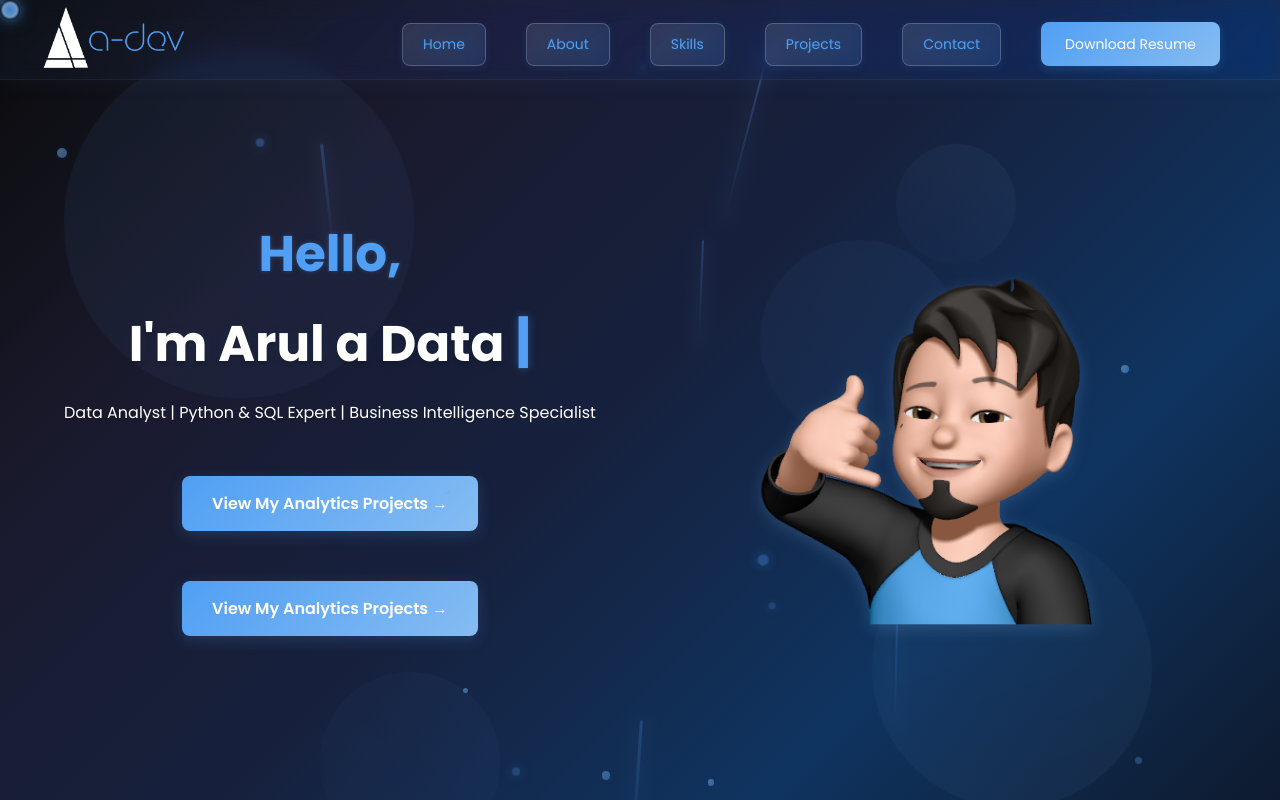
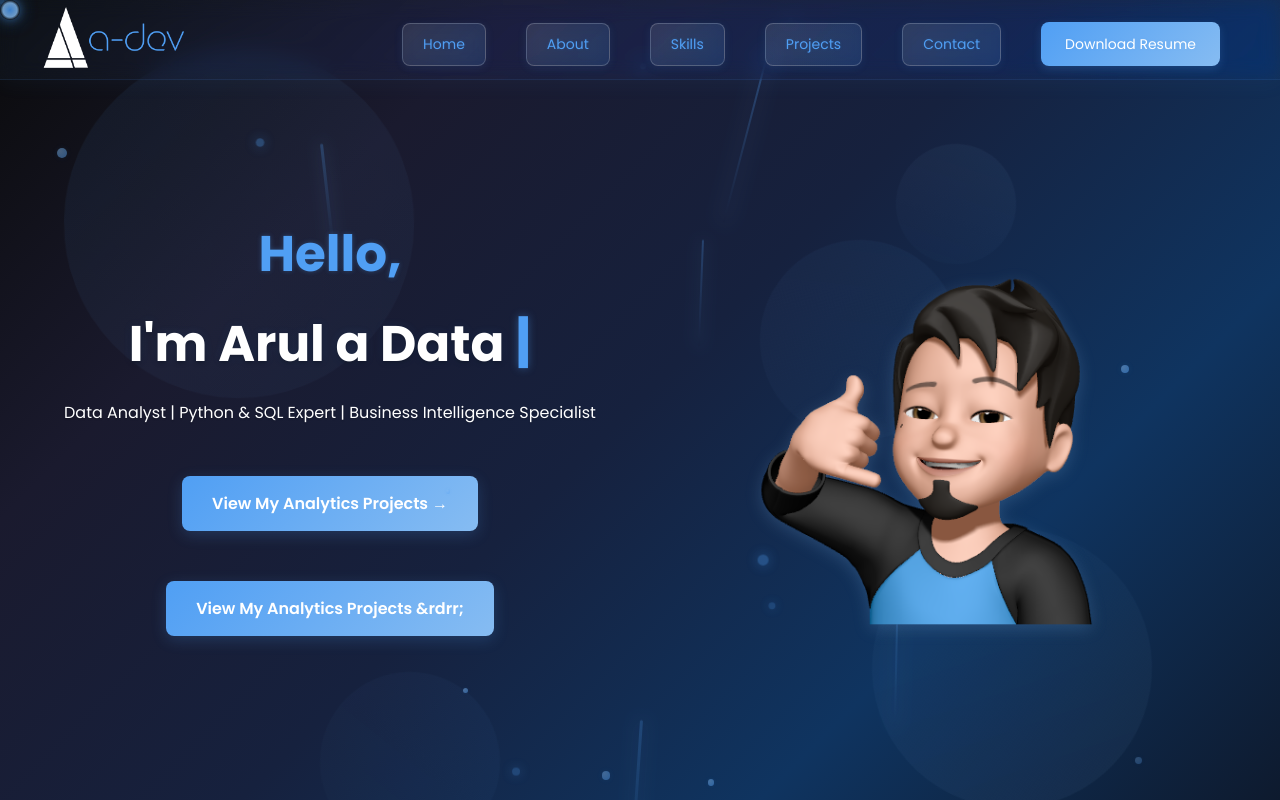
Before and after one commit to Arul-DevX/Personal_portfolio, a React (Vite) app: page / in a window 1280 px wide. Shown: the top 800 px of the page. Built offline with nearby package versions, Linux system fonts and the light colour scheme; the HTML template or start-up script is replaced by a standard one.

Commit message:
Updated Home.jsx

```diff
--- a/src/components/Home.jsx
+++ b/src/components/Home.jsx
@@ -51,7 +51,7 @@ const Home = () => {
             View My Analytics Projects &rarr;
           </button>
                     <button className="click" onClick={handleViewWork}>
-            View My Analytics Projects &rarr;
+            View My Analytics Projects &rdrr;
           </button>
         </div>
         <div className="col1 animate-on-scroll fade-in-right">
```
